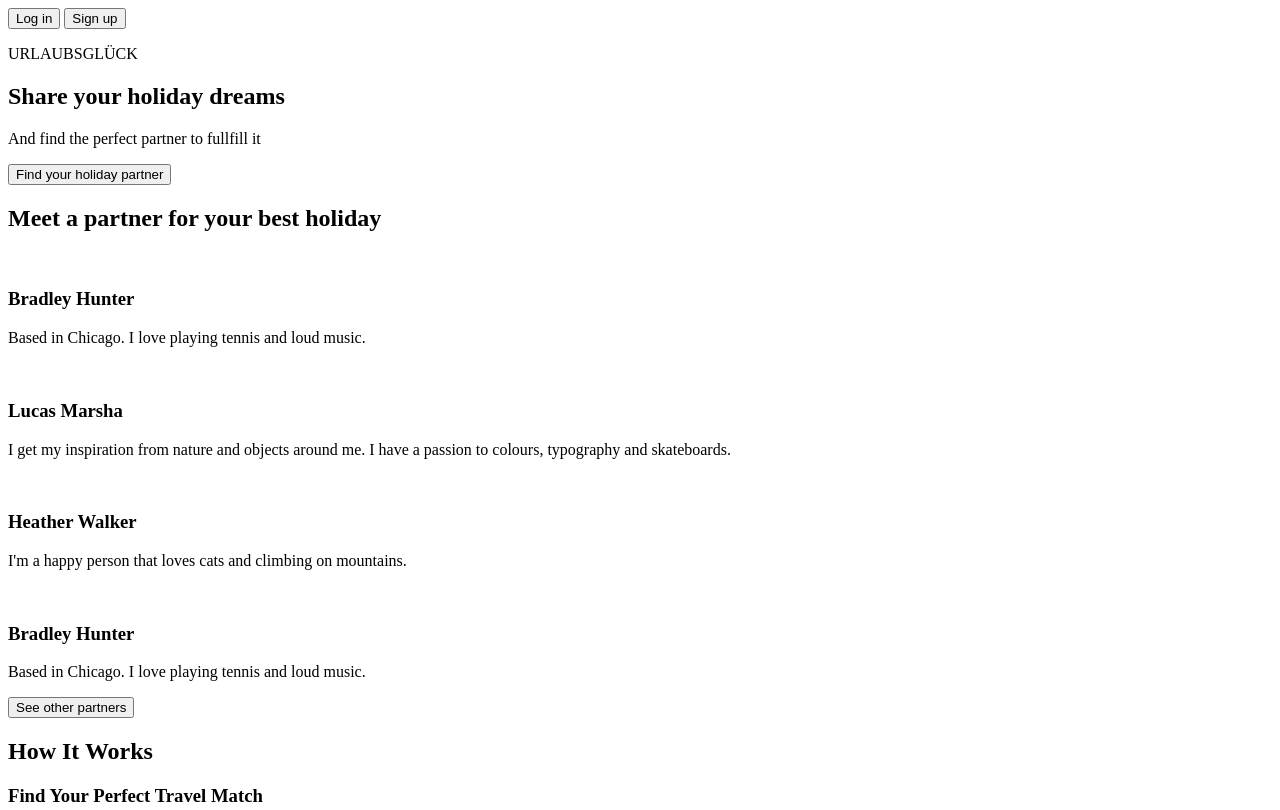
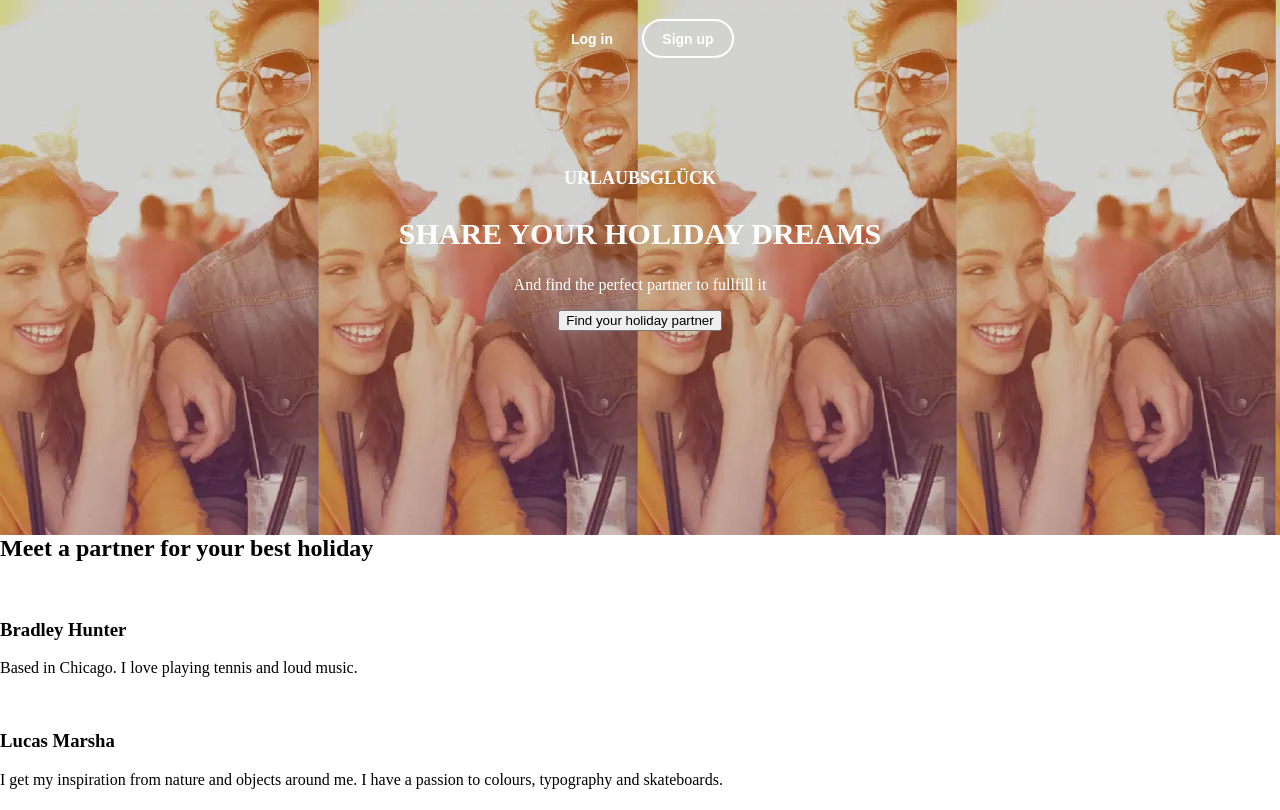
Before and after one commit to dmitro123ads/miniproject_seva-ya, a plain HTML site: page index.html in a window 1280 px wide. Shown: the top 810 px of the page. Drawn offline with Linux system fonts and the light colour scheme.

Commit message:
header done

```diff
--- a/index.html
+++ b/index.html
@@ -10,15 +10,16 @@
 
 <body>
     <header>
+        <h1 class="logo">URLAUBSGLÜCK</h1>
         <nav>
             <button>Log in</button>
-            <button>Sign up</button>
+            <button class="sign_up">Sign up</button>
         </nav>
     </header>
     <main>
         <section class="hero">
-            <p>URLAUBSGLÜCK</p>
-            <h2>Share your holiday dreams</h2>
+
+            <h2>SHARE YOUR HOLIDAY DREAMS</h2>
             <p>And find the perfect partner to fullfill it</p>
             <button>Find your holiday partner</button>
         </section>
--- a/style.css
+++ b/style.css
@@ -0,0 +1,61 @@
+:root {
+    --hero_text: white;
+}
+
+body {
+    background-image: url(./images/hero_mob.webp);
+    margin: 0 auto;
+
+}
+
+header {
+    display: flex;
+    margin: 0 auto;
+    color: var(--hero_text);
+    height: 173px;
+    width: 320px;
+    flex-direction: column-reverse;
+    justify-content: start;
+    padding-top: 19px;
+    text-align: center;
+
+}
+
+.sign_up {
+    border: 2px var(--hero_text) solid;
+    border-radius: 50px;
+
+
+}
+
+.logo {
+    margin: 0 auto;
+    font-size: 18px;
+    font-weight: bold;
+}
+
+header button {
+    color: var(--hero_text);
+    height: 39px;
+    width: 92px;
+    background: none;
+    font-weight: bold;
+    font-size: 14px;
+    border: none;
+    margin-bottom: 110px;
+
+}
+
+.hero{
+    margin-bottom: 138px;
+    height: 180px;
+    color: var(--hero_text);
+    text-align: center;
+}
+.hero h2{
+    font-size: 30px;
+}
+
+.partners{
+    background-color: var(--hero_text);
+}
```
Also changed, not shown: images/hero_mob.webp (added).
